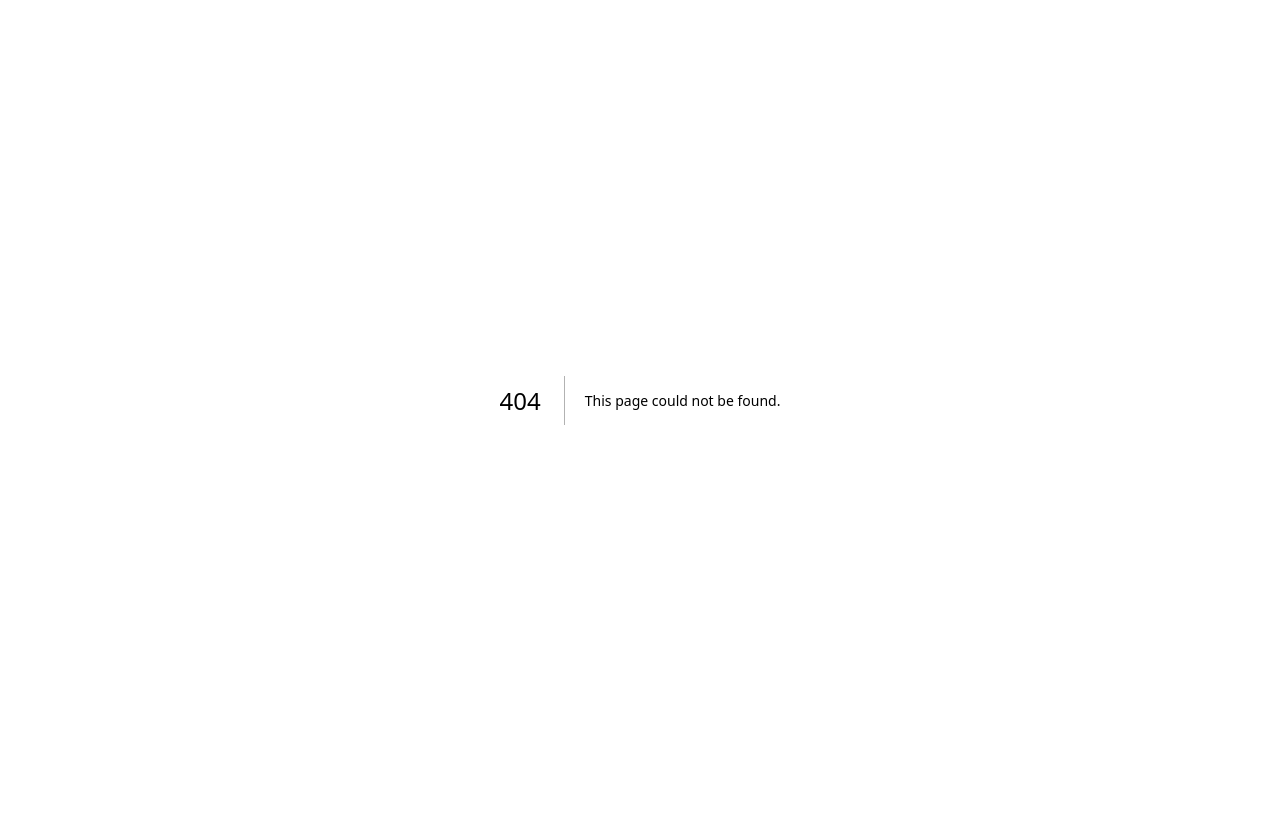
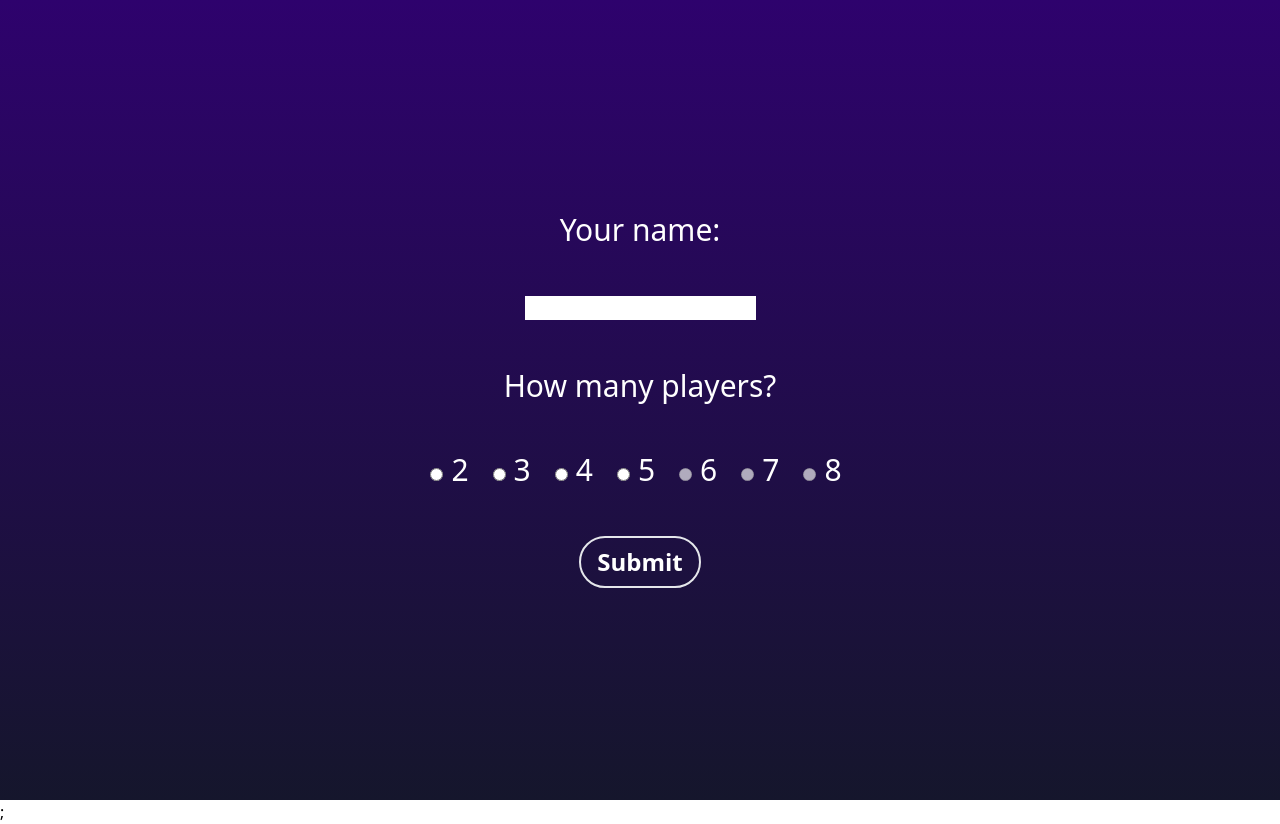
Before and after one commit to sibulus13/liars_dice, a Next.js app: page /setup in a window 1280 px wide. Before the commit this address had no page. Before the commit the page ends 800 px from the top, so only its background shows below. Built offline with nearby package versions, Linux system fonts and the light colour scheme.

Commit message:
Setup page completed

```diff
--- a/package.json
+++ b/package.json
@@ -9,10 +9,12 @@
     "start": "next start"
   },
   "dependencies": {
+    "@reduxjs/toolkit": "^1.9.7",
     "@t3-oss/env-nextjs": "^0.7.0",
     "next": "^13.5.4",
     "react": "18.2.0",
     "react-dom": "18.2.0",
+    "react-redux": "^8.1.3",
     "zod": "^3.22.4"
   },
   "devDependencies": {
--- /dev/null
+++ b/redux/reducers/profileSlice.js
@@ -0,0 +1,14 @@
+import {createSlice} from '@reduxjs/toolkit';
+const profileSlice = createSlice({
+    name: 'profile',
+    initialState: {
+        name: 'none'
+    },
+    reducers: {
+        SET_NAME: (state, action) => {
+            state.name = action.payload
+        }
+}})
+
+export const {SET_NAME} = profileSlice.actions;
+export default profileSlice.reducer;
--- /dev/null
+++ b/redux/reducers/roomSlice.js
@@ -0,0 +1,14 @@
+import {createSlice} from '@reduxjs/toolkit';
+const roomSlice = createSlice({
+    name: 'room',
+    initialState: {
+        playerCount: 2
+    },
+    reducers: {
+        SET_PLAYERCOUNT: (state, action) => {
+            state.playerCount = action.payload
+        }
+}})
+
+export const {SET_PLAYERCOUNT} = roomSlice.actions;
+export default roomSlice.reducer;
--- /dev/null
+++ b/redux/store.js
@@ -0,0 +1,10 @@
+import { configureStore } from '@reduxjs/toolkit';
+import profileReducer from './reducers/profileSlice';
+import roomReducer from './reducers/roomSlice';
+
+export default configureStore({
+    reducer: {
+        profile: profileReducer,
+        room: roomReducer
+    }
+})
--- /dev/null
+++ b/src/components/generic/RadioButtons.tsx
@@ -0,0 +1,48 @@
+import React, { useState } from "react";
+import { buttonStyle, headerStyle } from "~/styles/generic";
+
+type Option = {
+  value: string;
+  label: string;
+  disabled: boolean;
+};
+
+type onSelect = (value: string) => void;
+
+type Props = {
+  options: Option[];
+  onSelect: onSelect;
+};
+
+const RadioButtons = ({ options, onSelect }: Props) => {
+  const [selectedOption, setSelectedOption] = useState<string | null>(null);
+
+  const handleOptionChange = (event: React.ChangeEvent<HTMLInputElement>) => {
+    const value = event.target.value;
+    setSelectedOption(value);
+    onSelect(value);
+  };
+
+  return (
+    <div className="flex gap-4">
+      {options.map((option) => (
+        <div key={option.value}>
+          <input
+            type="radio"
+            id={option.value}
+            name="dynamicRadio"
+            value={option.value}
+            disabled={option.disabled}
+            checked={selectedOption === option.value}
+            onChange={handleOptionChange}
+          />
+          <label htmlFor={option.value} className={headerStyle + " px-2"}>
+            {option.label}
+          </label>
+        </div>
+      ))}
+    </div>
+  );
+};
+
+export default RadioButtons;
--- a/src/pages/_app.tsx
+++ b/src/pages/_app.tsx
@@ -1,9 +1,14 @@
 import { type AppType } from "next/dist/shared/lib/utils";
-
+import { Provider } from "react-redux";
+import store from "@/redux/store";
 import "~/styles/globals.css";
 
 const MyApp: AppType = ({ Component, pageProps }) => {
-  return <Component {...pageProps} />;
+  return (
+    <Provider store={store}>
+      <Component {...pageProps} />;
+    </Provider>
+  );
 };
 
 export default MyApp;
--- /dev/null
+++ b/src/pages/game.tsx
@@ -0,0 +1,7 @@
+export default function Game() {
+  return (
+    <>
+      <h1>Game</h1>
+    </>
+  );
+}
--- a/src/pages/index.tsx
+++ b/src/pages/index.tsx
@@ -1,15 +1,35 @@
 import Head from "next/head";
 import Link from "next/link";
+import { buttonStyle, mainStyle, containerStyle } from "~/styles/generic";
 
 export default function Home() {
   return (
     <>
       <Head>
-        <title>Create T3 App</title>
-        <meta name="description" content="Generated by create-t3-app" />
+        <title>Home</title>
+        <meta
+          name="Home Page"
+          content="Home Page for Sib's implementation of Liar's Dice"
+        />
         <link rel="icon" href="/favicon.ico" />
       </Head>
-      <main className="flex min-h-screen flex-col items-center justify-center bg-gradient-to-b from-[#2e026d] to-[#15162c]">
+      <main className={mainStyle}>
+        <div className={containerStyle}>
+          <h1 className="text-5xl font-bold text-white">Liars Dice</h1>
+          <Link href="/setup" className={buttonStyle}>
+            Start Game
+          </Link>
+          <Link
+            className={buttonStyle}
+            href="https://en.wikipedia.org/wiki/Liar%27s_dice#Single_hand"
+            target="_blank"
+          >
+            How to Play
+          </Link>
+        </div>
+      </main>
+
+      {/* <main className="flex min-h-screen flex-col items-center justify-center bg-gradient-to-b from-[#2e026d] to-[#15162c]">
         <div className="container flex flex-col items-center justify-center gap-12 px-4 py-16 ">
           <h1 className="text-5xl font-extrabold tracking-tight text-white sm:text-[5rem]">
             Create <span className="text-[hsl(280,100%,70%)]">T3</span> App
@@ -39,7 +59,7 @@
             </Link>
           </div>
         </div>
-      </main>
+      </main> */}
     </>
   );
 }
--- /dev/null
+++ b/src/pages/setup.tsx
@@ -0,0 +1,101 @@
+import Head from "next/head";
+import { useRouter } from "next/router";
+import { useRef } from "react";
+import { useSelector, useDispatch } from "react-redux";
+
+import { SET_NAME } from "@/redux/reducers/profileSlice";
+import { SET_PLAYERCOUNT } from "@/redux/reducers/roomSlice";
+import {
+  buttonStyle,
+  headerStyle,
+  mainStyle,
+  containerStyle,
+} from "~/styles/generic";
+import RadioButtons from "~/components/generic/RadioButtons";
+
+export default function Home() {
+  const dispatch = useDispatch();
+  const inputName = useRef(null);
+  const twoToEight = [
+    {
+      value: "2",
+      label: "2",
+      disabled: false,
+    },
+    {
+      value: "3",
+      label: "3",
+      disabled: false,
+    },
+    {
+      value: "4",
+      label: "4",
+      disabled: false,
+    },
+    {
+      value: "5",
+      label: "5",
+      disabled: false,
+    },
+    {
+      value: "6",
+      label: "6",
+      disabled: true,
+    },
+    {
+      value: "7",
+      label: "7",
+      disabled: true,
+    },
+    {
+      value: "8",
+      label: "8",
+      disabled: true,
+    },
+  ];
+  const Router = useRouter();
+  const { name } = useSelector((state) => state.profile);
+  const { playerCount } = useSelector((state) => state.room);
+  return (
+    <>
+      <Head>
+        <title>Setup</title>
+        <meta name="Setup" content="Setup for a game" />
+        <link rel="icon" href="/favicon.ico" />
+      </Head>
+      <main className={mainStyle}>
+        <div className={containerStyle}>
+          <p className={headerStyle}>Your name:</p>
+          <input className="" type="text" ref={inputName} />
+          <p className={headerStyle}>How many players?</p>
+          <RadioButtons
+            options={twoToEight}
+            onSelect={(value) => dispatch(SET_PLAYERCOUNT(value))}
+          />
+          <button
+            className={buttonStyle}
+            onClick={() => {
+              handleSubmit();
+            }}
+          >
+            Submit
+          </button>
+          {/* For Verification */}
+          {/* <h1 className={headerStyle}>{name}</h1>
+          <h1 className={headerStyle}>{playerCount}</h1> */}
+        </div>
+      </main>
+    </>
+  );
+
+  function handleSubmit() {
+    console.log("submitting");
+    // if name is empty, don't submit and warn user
+    if (!inputName.current.value || inputName.current.value === "") {
+      alert("Please enter a name");
+      return;
+    }
+    dispatch(SET_NAME(inputName.current.value as string));
+    Router.push("/game");
+  }
+}
--- /dev/null
+++ b/src/styles/generic.tsx
@@ -0,0 +1,10 @@
+export const buttonStyle =
+  "text-2xl font-bold text-white border-2 p-2 px-4 rounded-full";
+
+export const headerStyle = "text-3xl text-white";
+
+export const mainStyle =
+  "flex min-h-screen flex-col items-center justify-center bg-gradient-to-b from-[#2e026d] to-[#15162c]";
+
+export const containerStyle =
+  "container flex flex-col items-center justify-center gap-12 px-4 py-16 ";
--- a/tsconfig.json
+++ b/tsconfig.json
@@ -18,7 +18,8 @@
     "noUncheckedIndexedAccess": true,
     "baseUrl": ".",
     "paths": {
-      "~/*": ["./src/*"]
+      "~/*": ["./src/*"],
+      "@/*": ["./*"],
     }
   },
   "include": [
```
Also changed, not shown: 1 other file (tests, documents, lock files or other folders).
